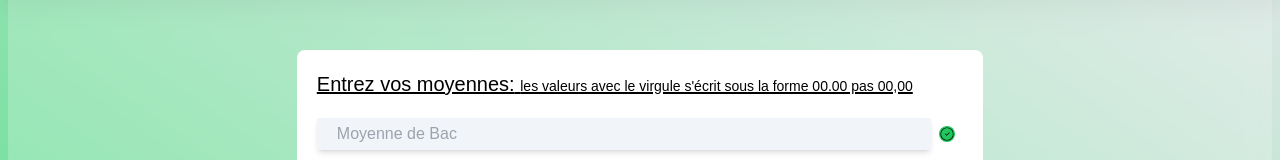
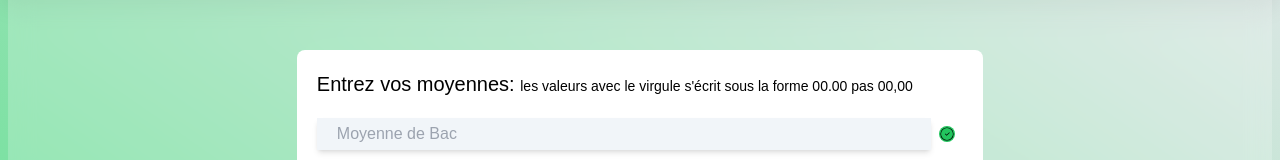
Before and after one commit to samaalibassem123/Bac_score, a Next.js app: page /Eco/principale in a window 1280 px wide. Shown: the part 141-301 px from the top of the page. Built offline with nearby package versions, Linux system fonts and the light colour scheme; a web font is replaced by a local one.

Commit message:
Add files via upload

```diff
--- a/components/FormsP.jsx
+++ b/components/FormsP.jsx
@@ -76,9 +76,9 @@ export default function FormsP(props) {
         className=" rounded-lg z-20  2xl:grid 2xl:grid-cols-3 flex flex-col w-full  bg-white select-none font-ft  gap-5 sm:p-5 p-2 sm:w-[55%]"
         onSubmit={handleSumbit}
       >
-        <legend className=" text-xl underline col-span-3">
+        <legend className=" text-xl  col-span-3">
           Entrez vos moyennes:{" "}
-          <span className="text-sm">
+          <span className="text-sm ">
             les valeurs avec le virgule s'écrit sous la forme 00.00 pas 00,00
           </span>
         </legend>
```
